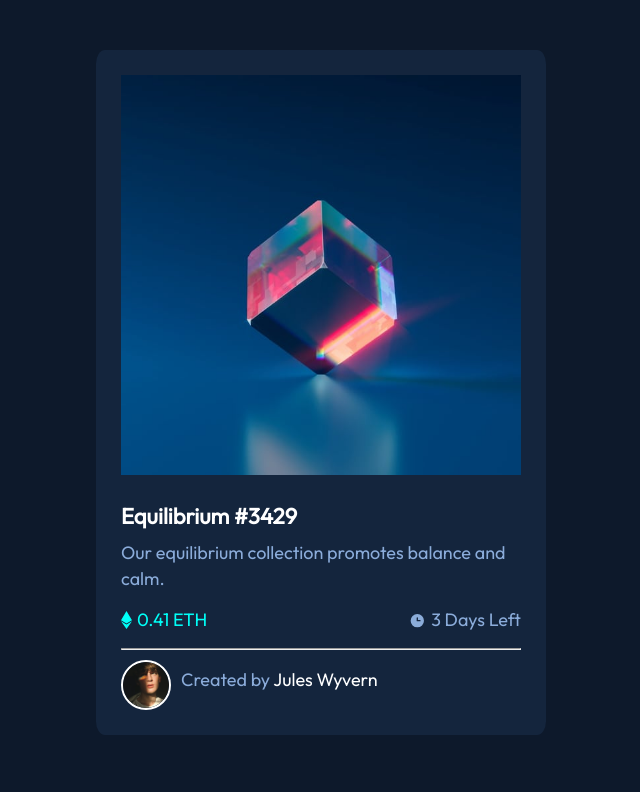
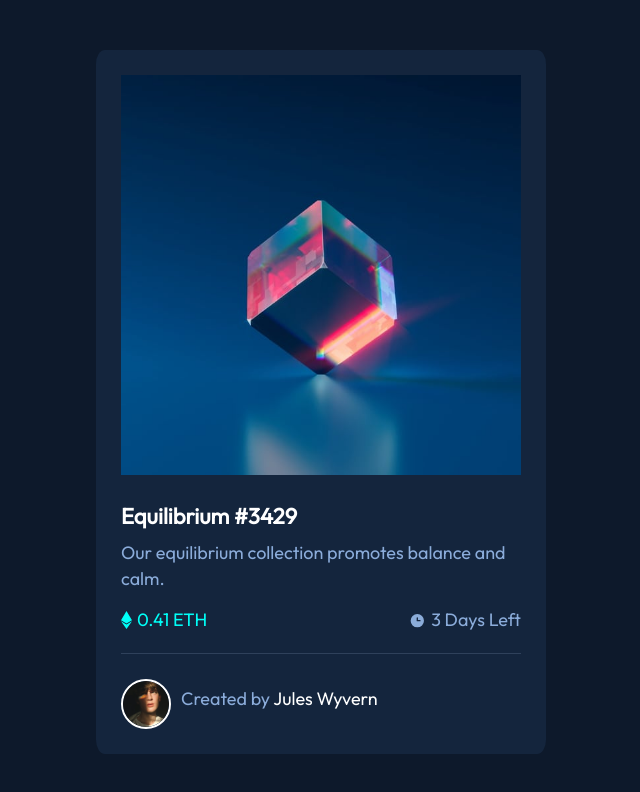
Before and after one commit to thepiyushmalhotra/nft-card-design, a plain HTML site: page index.html in a window 1280 px wide. Shown: the whole page, without its empty margins (319-959 px from the left). Drawn offline with Linux system fonts and the light colour scheme.

Commit message:
make final changes

```diff
--- a/index.html
+++ b/index.html
@@ -29,7 +29,6 @@
           <div>3 Days Left</div>
         </div>
       </div>
-      <hr class="line-break" />
       <div class="author">
         <img src="./images/image-avatar.png" alt="avatar" />
         <div>Created by <span>Jules Wyvern</span></div>
--- a/styles.css
+++ b/styles.css
@@ -61,6 +61,8 @@ body {
     justify-content: space-between;
     font-weight: 400;
     margin: 15px 0;
+    border-bottom: 1px solid var(--line);
+    padding-bottom: 20px;
 }
 
 .price, .clock {
```
